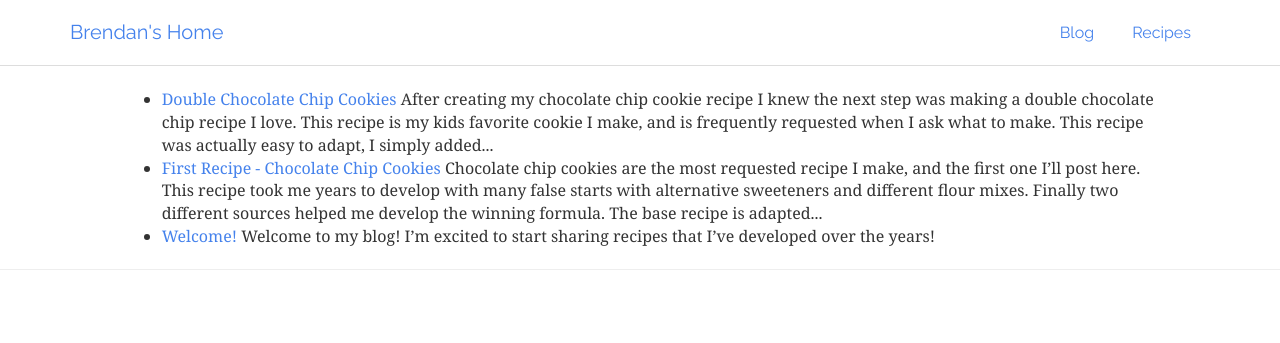
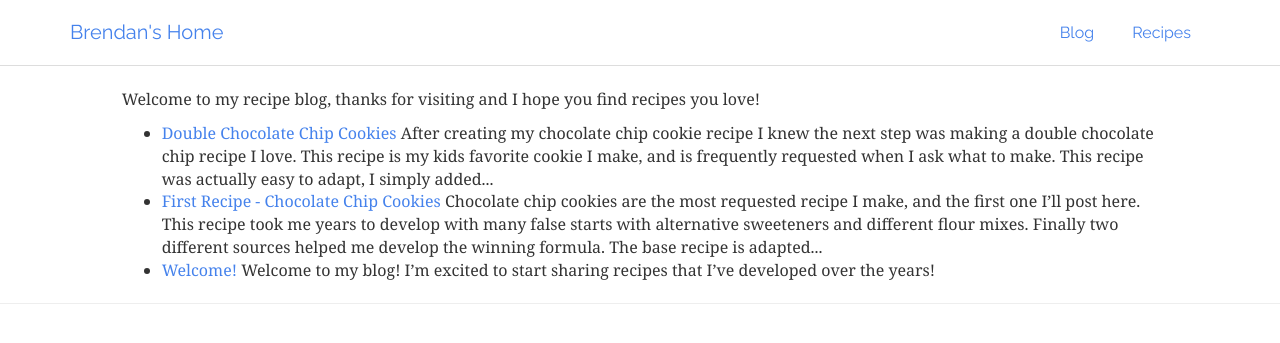
Before and after one commit to billingb/recipe-blog, a Jekyll site: the page built from index.html, in a window 1280 px wide. Shown: the top 343 px of the page. Built offline with Jekyll 4.4.1, drawn with Linux system fonts in a browser that asks for light colours.

Commit message:
Make blog be home page.

```diff
--- a/index.html
+++ b/index.html
@@ -2,6 +2,11 @@
 layout: default
 ---
 <div class="row">
+  <div class="col-md-offset-1 col-md-10">
+    <p>
+      Welcome to my recipe blog, thanks for visiting and I hope you find recipes you love!
+    </p>
+  </div>
   <div class="col-md-offset-1 col-md-10">
     <ul>
       {% for post in site.posts %}
```
